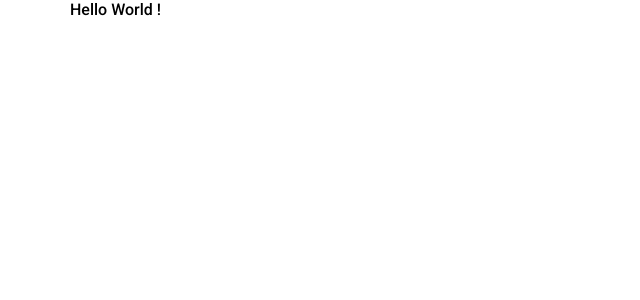
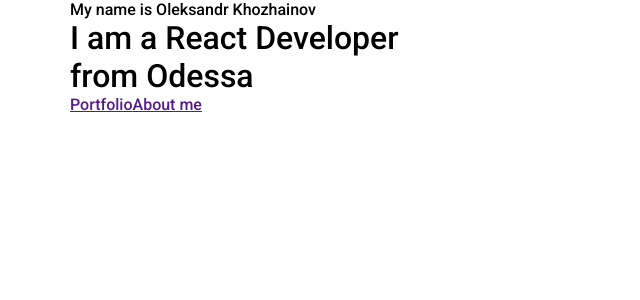
Before and after one commit to khozhainov-aleksandr/Porfolio-Khozhainov-Oleksandr, a Next.js app: page / in a window 1280 px wide. Shown: the top 300 px of the page, without its empty margins (0-640 px from the left). Built offline with nearby package versions, Linux system fonts and the light colour scheme.

Commit message:
update Home page

```diff
--- a/src/pages/index.tsx
+++ b/src/pages/index.tsx
@@ -1,11 +1,32 @@
+import Link from 'next/link'
 import Image from 'next/image'
 
 import styles from '@/styles/Home.module.scss'
 
 export default function Home() {
   return (
-    <div className={styles.container}>
-      Hello World !
+    <div className={styles.promo}>
+      <div className={styles.hamburger}>
+        <span></span>
+        <span></span>
+        <span></span>
+      </div>
+      <div className={styles.container}>
+        <div className={styles.subTitle}>
+          My name is Oleksandr Khozhainov
+        </div>
+        <h1 className={styles.title}>
+          I am a React Developer <br /> from Odessa
+        </h1>
+        <div className={styles.btnWrapper}>
+          <Link href="" className={styles.btnLinkColored}>
+            Portfolio
+          </Link>
+          <Link href="" className={styles.btnLink}>
+            About me
+          </Link>
+        </div>
+      </div>
     </div>
   )
 }
```
